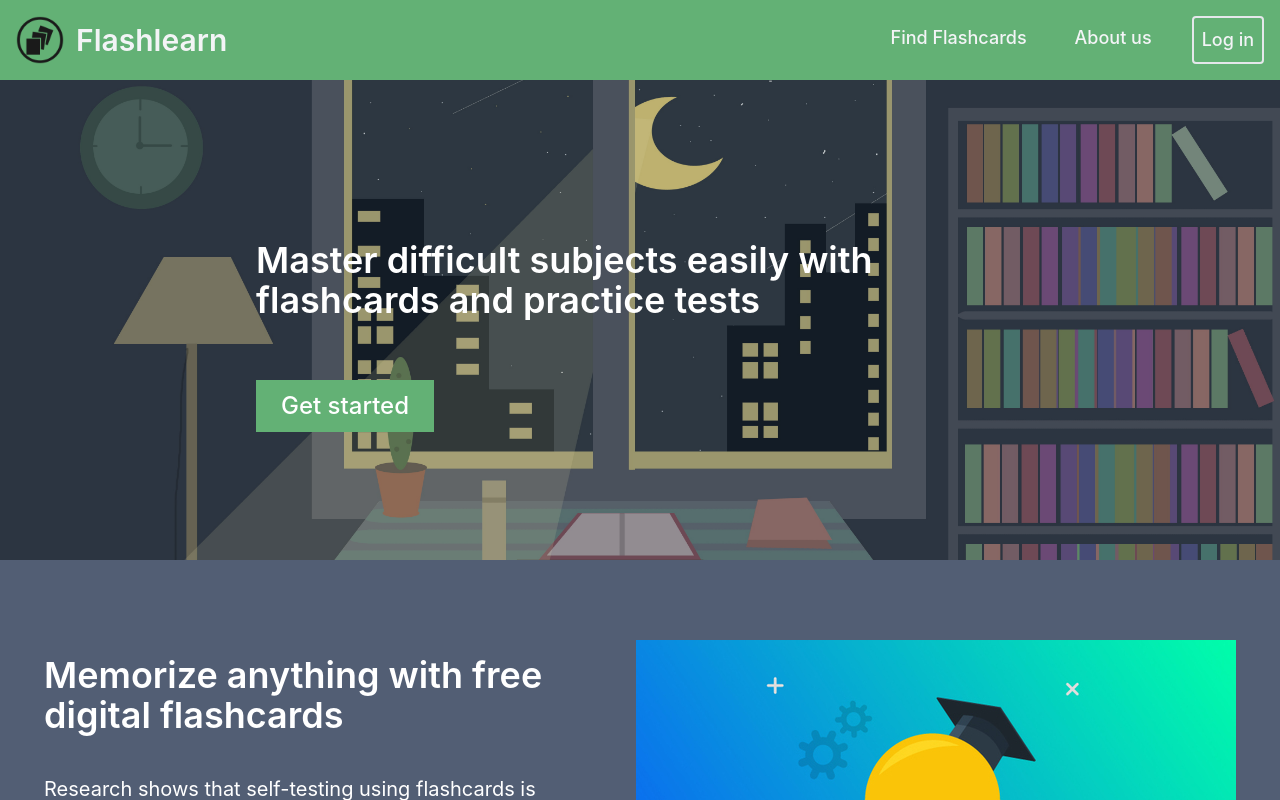
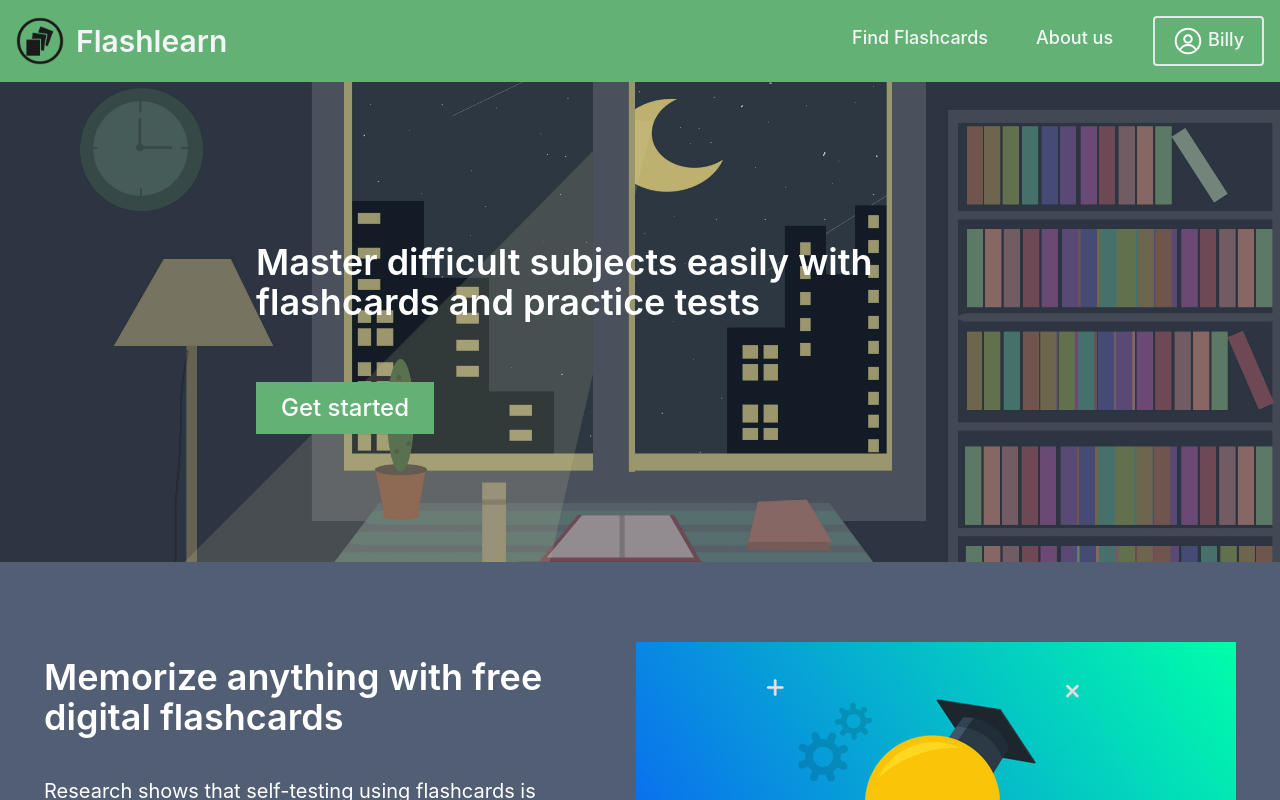
Before and after one commit to branow/memo-web-ui, a React (Create React App) app: page / in a window 1280 px wide. Shown: the top 800 px of the page. Built offline with nearby package versions, Linux system fonts and the light colour scheme.

Commit message:
added a part of public user page

```diff
--- a/src/components/App.js
+++ b/src/components/App.js
@@ -1,11 +1,12 @@
 import Navbar from "./constant/Navbar";
 import HomePage from "./MainPage/HomePage";
-import UserPage from "./UserPage/UserPage";
+import PrivateUserPage from "./UserPage/PrivateUserPage";
 import FormComponentWrapper from "./constant/FormComponentWrapper";
 import LoginForm from "./constant/LoginForm";
 import RegistrationForm from "./constant/RegistrationForm";
 import ResetForm from "./constant/ResetForm";
 import ConfirmForm from "./constant/ConfirmForm";
+import PublicUserInfo from "./UserPage/PublicUserInfo";
 import AuthenticationRequester from "../request/authentication";
 import { BrowserRouter as Router, Route, Switch } from "react-router-dom";
 import { useEffect, useState } from "react";
@@ -62,12 +63,19 @@ function App() {
               </FormComponentWrapper>
             </Route>
             <Route path="/profile/info">
-              <UserPage activeTab={"info"}/>
+              <PrivateUserPage activeTab={"info"}/>
             </Route>
             <Route path="/profile/settings">
-              <UserPage activeTab={"settings"}/>
+              <PrivateUserPage activeTab={"settings"}/>
+            </Route>
+            <Route path="/profile/public/modules">
+              <PublicUserInfo tab={"modules"}/>
+            </Route>
+            <Route path="/profile/public/achievements">
+              <PublicUserInfo tab={"achievements"}/>
             </Route>
           </Switch>
+
         </div>
       </div>
     </Router>
--- a/src/components/UserPage/ProfileInfo.js
+++ b/src/components/UserPage/PrivateUserInfo.js
@@ -3,7 +3,7 @@ import FormInputWrapper from "../constant/FormInput/FormInputWrapper";
 import UserNameInput from "../constant/FormInput/UsernameInput";
 import FormSubmitButton from "../constant/FormInput/FormSubmitButton";
 
-const ProfileInfo = () => {
+const PrivateUserInfo = () => {
   return (
     <div className="relative w-screen h-screen bg-form-background-grey text-white border-l-2 border-left-solid border-main-green flex flex-row">
       <div>
@@ -41,4 +41,4 @@ const ProfileInfo = () => {
   );
 };
 
-export default ProfileInfo;
+export default PrivateUserInfo;
--- a/src/components/UserPage/UserPage.js
+++ b/src/components/UserPage/PrivateUserPage.js
@@ -1,11 +1,11 @@
 import Sidebar from "./SideBar";
-import ProfileInfo from "./ProfileInfo";
-import ProfileSettings from "./ProfileSettings";
+import PrivateUserInfo from "./PrivateUserInfo";
+import UserSettings from "./UserSettings";
 
 const UserPage = ({ user, activeTab }) => {
   let activePage;
-  if (activeTab === "info") activePage = <ProfileInfo />;
-  else if (activeTab === "settings") activePage = <ProfileSettings />;
+  if (activeTab === "info") activePage = <PrivateUserInfo />;
+  else if (activeTab === "settings") activePage = <UserSettings />;
   return (
     <div className="flex">
       <Sidebar tab={activeTab} />
--- /dev/null
+++ b/src/components/UserPage/PublicTabButton.js
@@ -0,0 +1,25 @@
+import { Link } from "react-router-dom";
+
+const PublicTabButton = ({ destination, name, active }) => {
+  return (
+    <div
+      className={
+        "w-[50%] p-[4px] border-b-2 border-solid border-white hover:border-body-background-grey pointer-events-none" +
+        (active ? " border-body-background-grey" : "")
+      }
+    >
+      <Link to={destination}>
+        <div
+          className={
+            "m-auto w-fit pointer-events-auto hover:text-main-green" +
+            (active ? " text-main-green" : "")
+          }
+        >
+          <span>{name}</span>
+        </div>
+      </Link>
+    </div>
+  );
+};
+
+export default PublicTabButton;
--- /dev/null
+++ b/src/components/UserPage/PublicUserInfo.js
@@ -0,0 +1,38 @@
+import { RxAvatar } from "react-icons/rx";
+
+import PublicTabButton from "./PublicTabButton";
+
+const PublicUserInfo = ({ user, tab }) => {
+  user = {
+    name: "Billy",
+    description: "I'm only a lab rat",
+  };
+  return (
+    <div className="relative w-screen h-screen bg-form-background-grey text-white flex flex-col">
+      <div className="flex h-[25vh] w-screen">
+        <div className="text-4xl font-medium ml-[12vw] mt-[5vh] w-fit h-fit flex">
+          <RxAvatar className="mx-auto" color="white" size="100px" />
+          <span className="m-auto ml-[2vw]">{user.name}</span>
+        </div>
+        <div className="ml-[40vw] mt-[8vh] w-fit h-fit flex flex-col">
+          <span className="text-4xl font-medium">Description</span>
+          <span className="text-xl font-normal">{user.description}</span>
+        </div>
+      </div>
+      <div className="w-screen h-fit flex flex-row text-xl font-normal ">
+        <PublicTabButton
+          destination={"modules"}
+          name={"Modules"}
+          active={tab === "modules" && true}
+        />
+        <PublicTabButton
+          destination={"achievements"}
+          name={"Achievements"}
+          active={tab === "achievements" && true}
+        />
+      </div>
+    </div>
+  );
+};
+
+export default PublicUserInfo;
--- /dev/null
+++ b/src/components/constant/NavButtonUser.js
@@ -0,0 +1,24 @@
+import { Link } from "react-router-dom";
+import { RxAvatar } from "react-icons/rx";
+
+const NavButtonUser = ({ username }) => {
+  return (
+    <div>
+      <li>
+        <Link
+          to="profile/public"
+          className={
+            "block py-2 pl-3 pr-4 text-gray-100 rounded hover:bg-main-yellow-hover md:p-2 active:bg-yellow-700 border-2"
+          }
+        >
+          <div className="flex px-[10px]">
+            <RxAvatar className="mr-[5px]" color="white" size="30px" />
+            {username}
+          </div>
+        </Link>
+      </li>
+    </div>
+  );
+};
+
+export default NavButtonUser;
--- a/src/components/constant/Navbar.js
+++ b/src/components/constant/Navbar.js
@@ -1,7 +1,12 @@
 import { Link } from "react-router-dom";
 import NavButton from "./NavButton";
+import NavButtonUser from "./NavButtonUser";
 
 const Navbar = ({ user }) => {
+  user = {
+    name: "Billy",
+    description: "I'm only a lab rat",
+  };
   return (
     <nav className="bg-main-green ">
       <div className="max-w-screen-xl flex flex-wrap items-center justify-between mx-auto p-4">
@@ -15,16 +20,12 @@ const Navbar = ({ user }) => {
           <ul className="text-lg font-medium flex flex-col p-4 md:p-0 mt-4 md:flex-row md:space-x-8 md:mt-0 md:border-0 ">
             <NavButton linkName={"Find Flashcards"} linkDestination={"#"} />
             <NavButton linkName={"About us"} linkDestination={"/about"} />
-            {(!user && (
+            {user ? (
+              <NavButtonUser username={user.name} />
+            ) : (
               <NavButton
                 linkName={"Log in"}
                 linkDestination={"/login"}
-                logLink={true}
-              />
-            )) || (
-              <NavButton
-                linkName={"Username"}
-                linkDestination={"/profile"}
                 logLink={true}
               />
             )}
```
Also changed, not shown: src/components/UserPage/UserSettings.js (renamed from src/components/UserPage/ProfileSettings.js).
